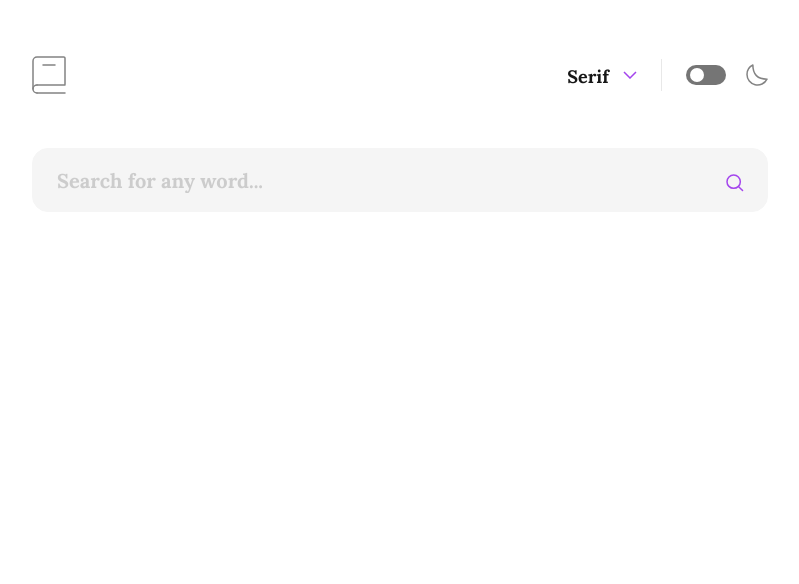
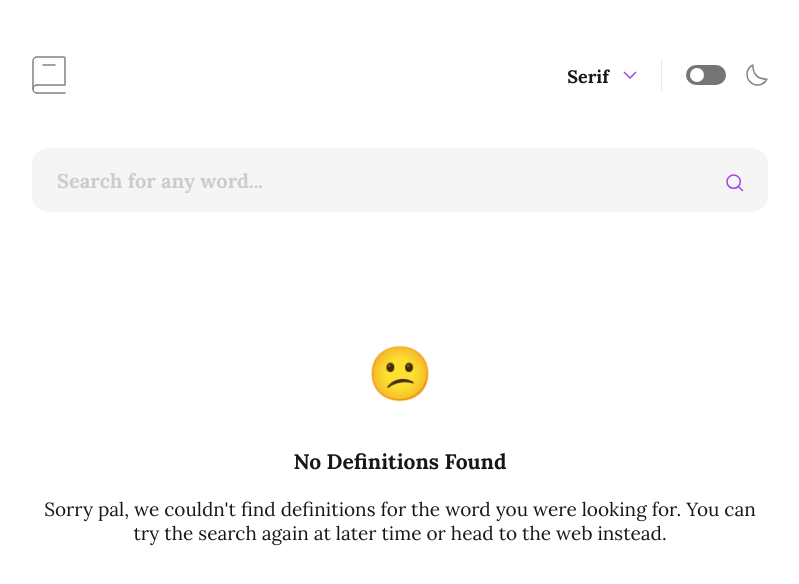
Before and after one commit to YokoMentor/dictionary-app, a Next.js app: page / in a window 1280 px wide. Shown: the top 584 px of the page, without its empty margins (240-1039 px from the left). Built offline with nearby package versions, Linux system fonts and the light colour scheme.

Commit message:
Added No Definitions msg

```diff
--- a/app/page.tsx
+++ b/app/page.tsx
@@ -62,6 +62,11 @@ export default function Page() {
           </form>
           {wordError && <div className='text-error justify-start'>Whoops, can&rsquo;t be empty…</div>}
         </div>
+        <div className='flex flex-col justify-center items-center w-full mt-30'>
+          <div className='text-[53px] mb-8'>😕</div>
+          <h1 className='text-[21px] font-bold mb-5'>No Definitions Found</h1>
+          <p className='text-[19px] leading-6'>Sorry pal, we couldn't find definitions for the word you were looking for. You can try the search again at later time or head to the web instead.</p>
+        </div>
         {isVisible &&
         <div className='flex flex-col justify-center items-center text-center'>
           <div className='flex flex-row justify-between items-center w-full mt-5 md:mt-10'>
```
